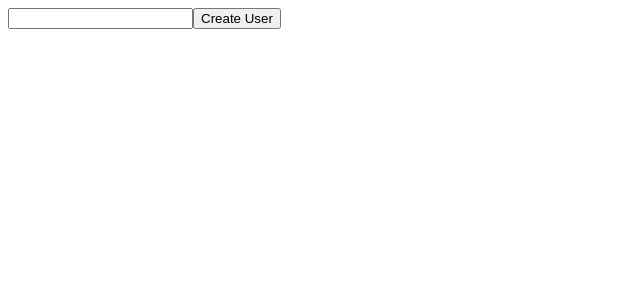
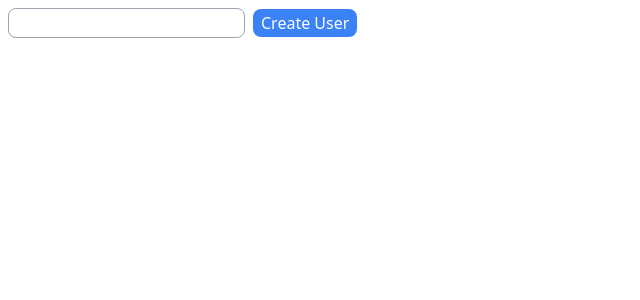
Before and after one commit to Aruche-code/dev-pathway, a Next.js app in the folder frontend/: page / in a window 1280 px wide. Shown: the top 300 px of the page, without its empty margins (0-640 px from the left). Built offline with nearby package versions, Linux system fonts and the light colour scheme.

Commit message:
Tailwindを動作させる修正

```diff
--- /dev/null
+++ b/frontend/src/pages/_app.js
@@ -0,0 +1,6 @@
+// これらのスタイルは、アプリケーション内のすべてのルートに適用されます(TailWindCSS)
+import "@/styles/globals.css";
+
+export default function App({ Component, pageProps }) {
+  return <Component {...pageProps} />;
+}
--- a/frontend/src/pages/index.jsx
+++ b/frontend/src/pages/index.jsx
@@ -24,46 +24,24 @@ const Home = () => {
   return (
     <div>
       <form onSubmit={handleSubmit}>
-        {/* ユーザー名を入力するためのテキストフィールド */}
+
         <input
+          className=" m-2 p-0.5 border border-gray-400 rounded-lg focus:outline-none focus:border-blue-500"
           type="text"
           value={username}
-          // テキストフィールドの値が変更されたときにステートを更新
           onChange={(e) => setUsername(e.target.value)}
         />
-        <button type="submit">Create User</button>
+
+        <button
+          className="px-2 py-0.5 bg-blue-500 hover:bg-blue-700 text-white rounded-lg self-start"
+          type="submit"
+        >
+          Create User
+        </button>
+
       </form>
     </div>
   );
 };
 
 export default Home;
-
-
-
-// pages/index.js
-/*
-import React from "react";
-import axios from "axios"; // axiosをインポート。
-
-async function fetchEndpoint(endpoint) {
-  try {
-    const response = await axios.get(`/api${endpoint}`);
-    console.log(response.data);
-  } catch (error) {
-    console.error("Error fetching endpoint:", error);
-  }
-}
-
-const HomePage = () => {
-  return (
-    <div>
-      <button onClick={() => fetchEndpoint("/hello")}>Fetch Hello</button>
-      <button onClick={() => fetchEndpoint("/goodbye")}>Fetch Goodbye</button>
-      <button onClick={() => fetchEndpoint("/greet/John")}>Greet John</button>
-    </div>
-  );
-};
-
-export default HomePage;
-*/
--- a/frontend/tailwind.config.js
+++ b/frontend/tailwind.config.js
@@ -4,14 +4,12 @@ module.exports = {
     "./src/pages/**/*.{js,ts,jsx,tsx,mdx}",
     "./src/components/**/*.{js,ts,jsx,tsx,mdx}",
     "./src/app/**/*.{js,ts,jsx,tsx,mdx}",
+    //「src」ディレクトリを使用する場合:
+    "./src/**/*.{js,ts,jsx,tsx,mdx}",
   ],
   theme: {
     extend: {
-      backgroundImage: {
-        "gradient-radial": "radial-gradient(var(--tw-gradient-stops))",
-        "gradient-conic":
-          "conic-gradient(from 180deg at 50% 50%, var(--tw-gradient-stops))",
-      },
+      backgroundImage: {},
       colors: {},
     },
   },
```
